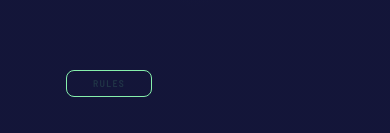
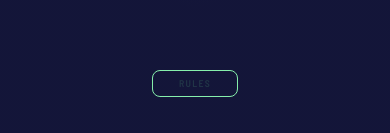
Before and after one commit to Saeadyou/rock-paper-scissors, a React (Vite) app: page / in a window 390 px wide. Shown: the part 708-841 px from the top of the page. Built offline with nearby package versions, Linux system fonts and the light colour scheme.

Commit message:
fix a bug - center rules button

```diff
--- a/src/components/RulesButton.jsx
+++ b/src/components/RulesButton.jsx
@@ -6,7 +6,7 @@ function RulesButton() {
   return (
     <button
       onClick={() => setShowModal(true)}
-      className="absolute bottom-12 right-1/2 w-fit -translate-x-1/2 border border-green-300 bg-transparent px-8 text-xs uppercase sm:bottom-6 sm:right-6 sm:translate-x-0"
+      className="absolute bottom-12 right-1/2 w-fit translate-x-1/2 border border-green-300 bg-transparent px-8 text-xs uppercase sm:bottom-6 sm:right-6 sm:translate-x-0"
     >
       Rules
     </button>
```
